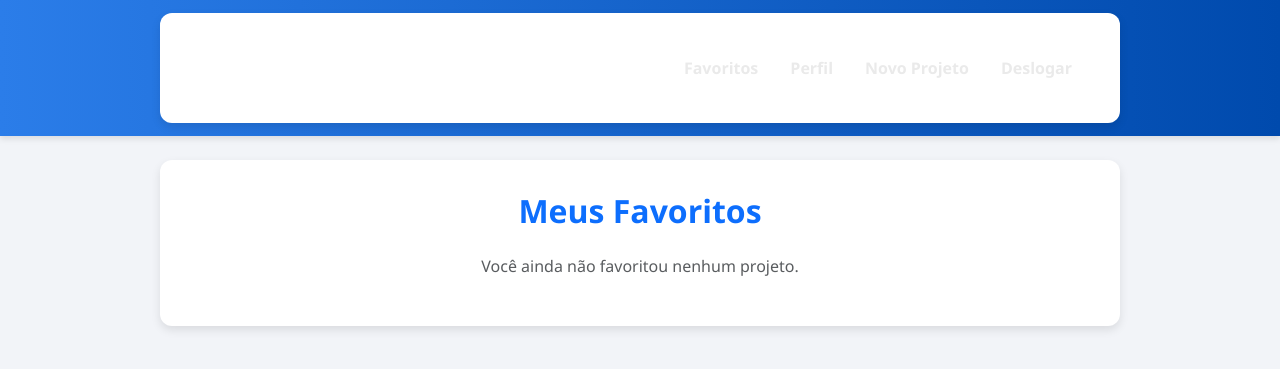
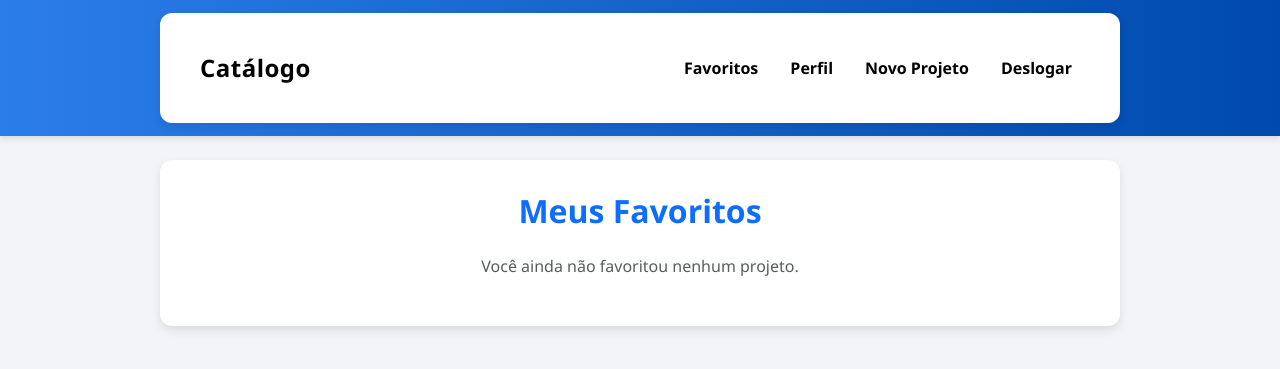
Before and after one commit to StreetLzo/Projeto-Catalogo2, a Flask app: page /favoritos in a window 1280 px wide. Shown: the top 369 px of the page. Run offline with Flask 3, Linux system fonts and the light colour scheme; the visitor is signed in with stand-in values (Sample User, id 1); data that the repository does not hold is empty.

Commit message:
funções

```diff
--- a/models.py
+++ b/models.py
@@ -17,7 +17,6 @@ class User(UserMixin, db.Model):
     name = db.Column(db.String(120), nullable=False)
     email = db.Column(db.String(120), unique=True, nullable=False)
     password_hash = db.Column(db.String(128), nullable=False)
-    foto_perfil = db.Column(db.String(255), nullable=True)
     is_admin = db.Column(db.Boolean, default=False)
     projects = db.relationship('Project', secondary=author_project, back_populates='authors')
 
--- a/static/css/style.css
+++ b/static/css/style.css
@@ -22,12 +22,12 @@ body {
 .navbar-brand {
   font-weight: 600;
   font-size: 1.5rem;
-  color: #fff !important;
+  color: #000000 !important;
   letter-spacing: 0.5px;
 }
 
 .navbar-nav .nav-link {
-  color: #eaeaea !important;
+  color: #000000 !important;
   margin-left: 1rem;
   transition: color 0.3s;
 }
```
Also changed, not shown: uploads/091242c84d3d4a4d8a85cabecc311877_Captura_de_tela_2025-10-09_140816.png (added), uploads/52d790217fc940fe81fc627620da9df7_Captura_de_tela_2025-10-09_140816.png (added), uploads/a530acdb247c4572a890f477c4ea9a14_Captura_de_tela_2025-10-09_140816.png (added).
